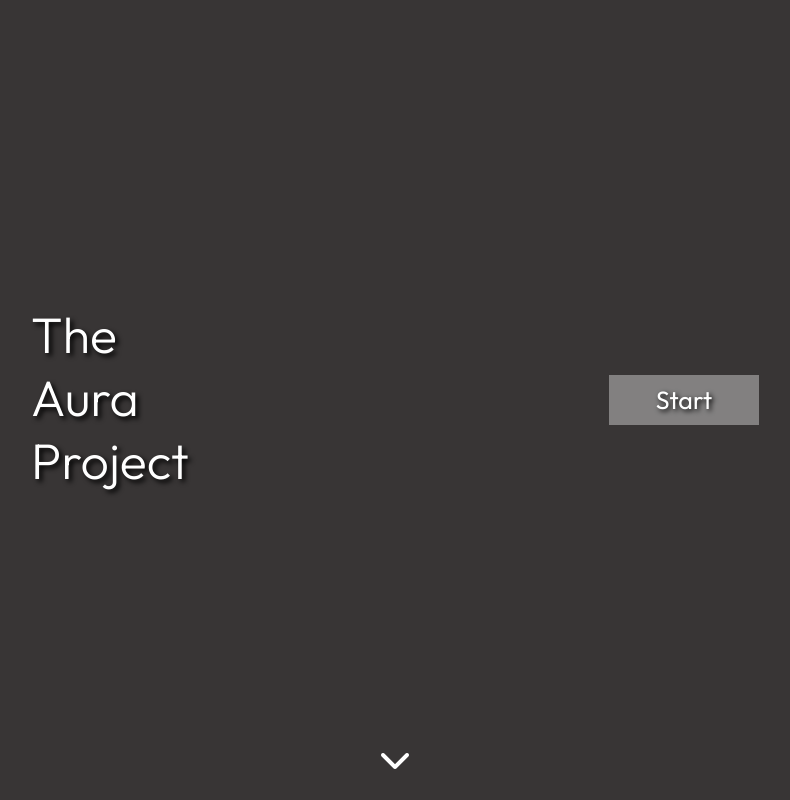
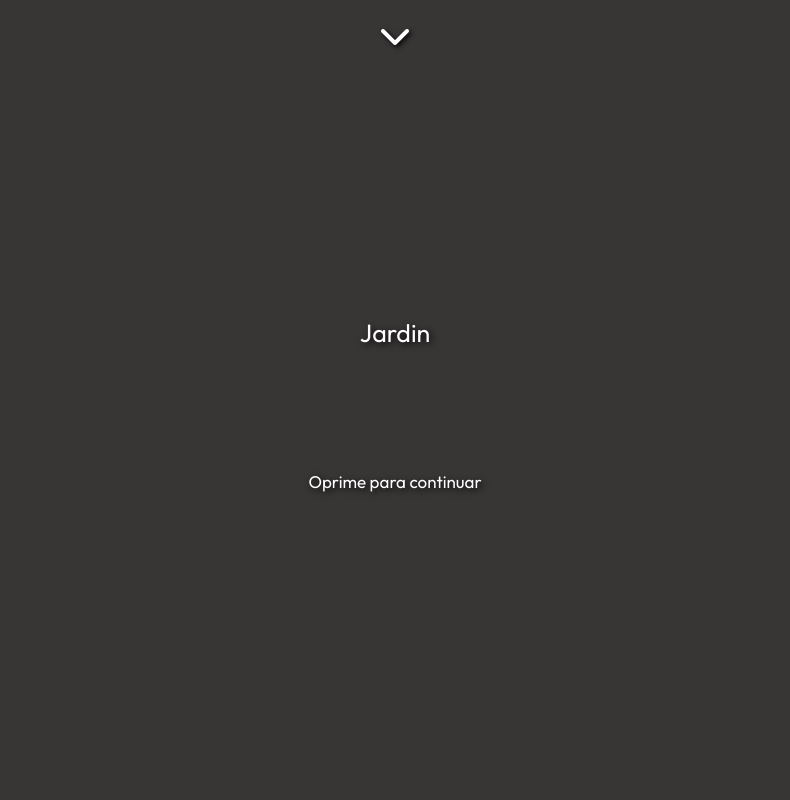
Before and after one commit to Mike19200/Proyecto-AURA-D.A, a plain HTML site: page index.html in a window 1280 px wide. Both pictures are taken after a click on the button 640 px from the left and 760 px from the top of the page. Shown: the whole page, without its empty margins (245-1035 px from the left). Drawn offline with Linux system fonts and the light colour scheme.

Commit message:
implementacion pagina jardin

```diff
--- a/css/main.css
+++ b/css/main.css
@@ -13,7 +13,6 @@ body {
 
   .centered-container {
     display: flex;
-    justify-content: center;
     flex-direction: row;
     align-items: center;
     max-width: 768px; /* Opcional: Establece un ancho máximo para evitar que se expanda demasiado en pantallas grandes */
@@ -70,17 +69,31 @@ body {
    top: 95%;
    left: 50%;
    transform: translate(-50%, -50%);
+   transition: all 0.4s ease-out;
   }
 
-  #bottom-button {
+  #bottom-buttonSP {
    cursor: pointer;
    background-color: transparent;
    box-shadow: transparent;
    border: transparent;
+   text-shadow: black 2px 2px 5px;
    color:  #fff;
    font-size: 2em;
+   transition: transform .4s ease-in-out;
+  }
+  #bottom-buttonSP:hover{
+    transform: rotate(-180deg);
   }
 
+  .button-containerOnGarden {
+   position: absolute;
+   top: 7%; /* Ajusta la posición vertical según tus preferencias */
+   left: 50%; /* Ajusta la posición horizontal según tus preferencias */
+   display: none;
+   transition: all 0.4s ease;
+   transform: rotate(-180deg);
+  }
 
   /*Introduction Page */
 
@@ -335,6 +348,17 @@ body {
     }
   }
 
+  /* GardenPage */
+
+  .centered-containerGarden{
+    display: flex;
+    flex-direction: column;
+    justify-content: center;
+    align-items: center;
+    height: 90;
+    max-width: 768px;
+  }
+
   /*Components*/
 
   h1 {
@@ -433,6 +457,36 @@ body {
     z-index: 1; /* Asegura que el círculo esté detrás del texto */
   }
 
+  .slide-up {
+  animation: slideUp 0.5s ease forwards;
+  }
+
+  @keyframes slideUp {
+    0% {
+    transform: translateY(100%);
+    opacity: 0;
+     }
+    100% {
+    transform: translateY(0);
+    opacity: 1;
+    }
+  }
+
+  .slide-down {
+    animation: slideDown 0.5s ease forwards;
+  }
+
+  @keyframes slideDown {
+    0% {
+      transform: translateY(0);
+      opacity: 0;
+    }
+    100% {
+      transform: translateY(10%);
+      opacity: 1;
+    }
+  }
+
   /* Media query para dispositivos móviles */
   @media screen and (max-width: 768px) {
 
@@ -441,7 +495,7 @@ body {
       flex-direction: column;
     }
     .button-container{
-      display: none;
+
     }
 
     .left-section{
--- a/index.html
+++ b/index.html
@@ -27,7 +27,15 @@
         </div>
     </div>
     <div id="startPagebtn" class="button-container">
-     <button id="bottom-button"><i class="fa-solid fa-chevron-down"></i></button>
+     <button id="bottom-buttonSP" class="bottomBtnSP"><i class="fa-solid fa-chevron-down"></i></button>
+    </div>
+    <div id="gardenPage" style="display: none;" class="centered-containerGarden">
+      <div class="top-section">
+            <p> Jardin</p>
+          </div>
+          <div class="bottom-section">
+            <p id="continueText">Oprime para continuar</p>
+          </div>
     </div>
     <div id="introductionPage" style="display: none;" class="centered-container2">
         <div class="top-section">
--- a/js/main.js
+++ b/js/main.js
@@ -33,11 +33,14 @@ document.addEventListener("DOMContentLoaded", function () {
 });
 
 const startbtn = document.getElementById("startbtn");
+const bottombtnSP = document.getElementById("bottom-buttonSP");
 const continuebtn1 = document.getElementById("continuebtn1");
 const continuebtn2 = document.getElementById("continuebtn2");
 const continuebtn3 = document.getElementById("continuebtn3");
 
+
 const startPage = document.getElementById("startPage");
+const gardenPage = document.getElementById("gardenPage");
 const startPagebtn = document.getElementById("startPagebtn");
 const introductionPage = document.getElementById("introductionPage");
 const namePage = document.getElementById("namePage");
@@ -60,6 +63,35 @@ startbtn.addEventListener("click", function() {
     startPagebtn.style.display = "none";
     introductionPage.style.display = "block";
   }
+});
+
+let isUp = false;
+
+bottombtnSP.addEventListener("click", function(){
+
+  if(!isUp)
+  {
+  startPage.style.display = "none";
+  startPagebtn.style.display = "block";
+  startPagebtn.classList.remove("button-container");
+  startPagebtn.classList.add("button-containerOnGarden");
+  startPagebtn.style.transform = "rotate(-180deg)";
+  startPagebtn.style.transform = "translate(-50%, -100%)";
+  gardenPage.style.display = "block";
+  gardenPage.classList.add("slide-up");
+  }
+  else
+  {
+  startPage.style.display = "flex";
+  startPagebtn.style.display = "absolute";
+  startPagebtn.style.transform = "translate(-50%, -50%)";
+  startPagebtn.style.transform = "top(95%)";
+  startPagebtn.classList.add("button-container");
+  startPagebtn.classList.remove("button-containerOnGarden");
+  gardenPage.style.display = "none";
+  startPage.classList.add("slide-down");
+  }
+  isUp = !isUp;
 });
 
 continuebtn1.addEventListener("click", function() {
```
